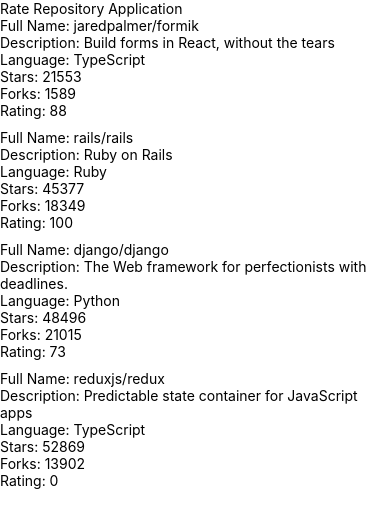
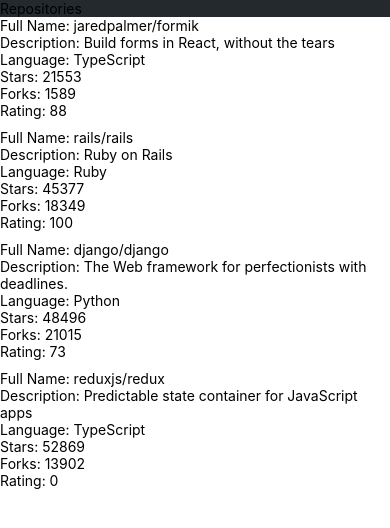
Before and after one commit to JB225/Part10ReactNative, a React Native app: screen / in a window 390 px wide. Shown: the top 528 px of the page. Built offline with nearby package versions, Linux system fonts and the light colour scheme.

Commit message:
Created initial AppBar component for displaying a navigation bar at the top of the app for exercise 10.4

```diff
--- /dev/null
+++ b/src/components/AppBar.jsx
@@ -0,0 +1,23 @@
+import { View, StyleSheet, Pressable, Text } from "react-native";
+import Constants from "expo-constants";
+
+const styles = StyleSheet.create({
+  container: {
+    backgroundColor: "#24292e",
+    paddingTop: Constants.statusBarHeight,
+    paddingBottom: Constants.statusBarHeight
+
+    // ...
+  },
+  // ...
+});
+
+const AppBar = () => {
+  return <View style={styles.container}>
+    <Pressable>
+      <Text>Repositories</Text>
+    </Pressable>
+  </View>;
+};
+
+export default AppBar;
--- a/src/components/Main.jsx
+++ b/src/components/Main.jsx
@@ -1,10 +1,9 @@
-import Constants from "expo-constants";
-import { Text, StyleSheet, View } from "react-native";
+import { StyleSheet, View } from "react-native";
 import RepositoryList from "./RepositoryList";
+import AppBar from "./AppBar";
 
 const styles = StyleSheet.create({
   container: {
-    marginTop: Constants.statusBarHeight,
     flexGrow: 1,
     flexShrink: 1,
   },
@@ -13,7 +12,7 @@
 const Main = () => {
   return (
     <View style={styles.container}>
-      <Text>Rate Repository Application</Text>
+      <AppBar/>
       <RepositoryList/>
     </View>
   );
```
